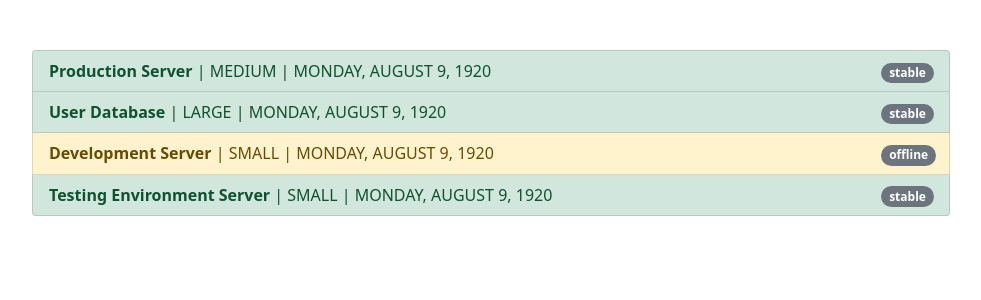
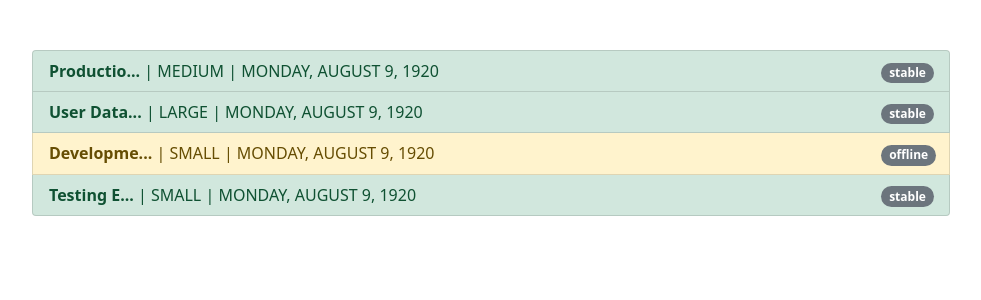
Before and after one commit to aravindanvenkataraju/angular-projects, an Angular app in the folder pipes/: page / in a window 1280 px wide. Shown: the top 300 px of the page, without its empty margins (38-1019 px from the left). Built offline with nearby package versions, Linux system fonts and the light colour scheme.

Commit message:
pipes, custom pipe function

```diff
--- a/pipes/src/app/app.component.html
+++ b/pipes/src/app/app.component.html
@@ -8,8 +8,10 @@
       >
         <div class="row">
           <div class="col">
-            <strong>{{ server.name }}</strong> |
-            {{ server.instanceType | uppercase }} |
+            <strong data-bs-toggle="tooltip" [title]="server.name">{{
+              server.name | shorten
+            }}</strong>
+            | {{ server.instanceType | uppercase }} |
             {{ server.started | date: "fullDate" | uppercase }}
           </div>
           <div class="col-1">
--- a/pipes/src/app/app.module.ts
+++ b/pipes/src/app/app.module.ts
@@ -4,10 +4,12 @@ import { FormsModule } from '@angular/forms';
 
 
 import { AppComponent } from './app.component';
+import { ShortenPipe } from './shorten.pipe';
 
 @NgModule({
   declarations: [
-    AppComponent
+    AppComponent,
+    ShortenPipe
   ],
   imports: [
     BrowserModule,
--- /dev/null
+++ b/pipes/src/app/shorten.pipe.ts
@@ -0,0 +1,11 @@
+import { Pipe, PipeTransform } from "@angular/core";
+
+@Pipe({
+  name: "shorten",
+})
+export class ShortenPipe implements PipeTransform {
+  transform(value: unknown, ...args: unknown[]): unknown {
+    let strValue = value as string;
+    return strValue.substring(0, 9) + "...";
+  }
+}
```
Also changed, not shown: 1 other file (tests, documents, lock files or other folders).
